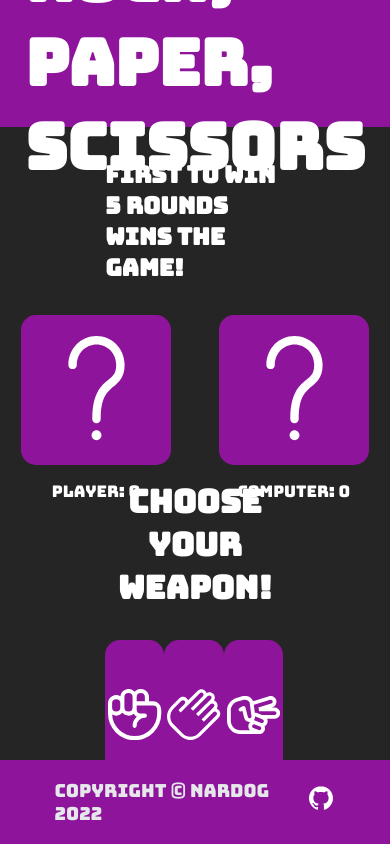
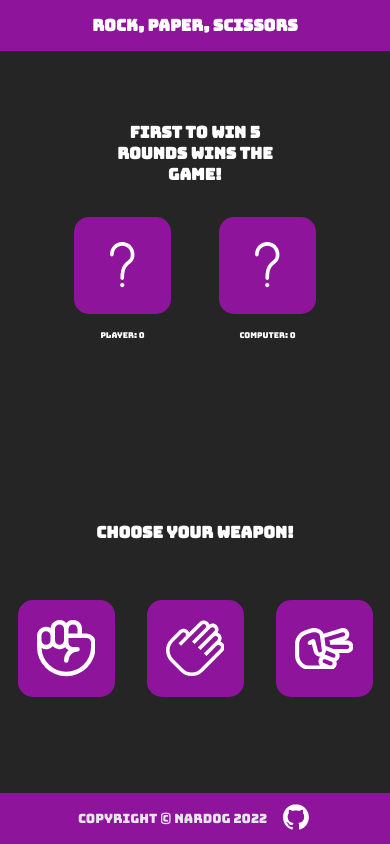
Before and after one commit to nard0g/RockPaperScissors, a plain HTML site: page index.html in a window 390 px wide. Drawn offline with Linux system fonts and the light colour scheme.

Commit message:
Project complete for now

```diff
--- a/index.html
+++ b/index.html
@@ -16,7 +16,7 @@
         <h1>Rock, Paper, Scissors</h1>
     </header>
 
-
+    <div class="gameBoardWrapper">
         <div class="gameBoard">
 
             <div class="resultsArea">
@@ -89,6 +89,7 @@
             </dialog>
 
         </div>
+    </div>
 
     <footer>
         Copyright &copy; nard0g 2022
--- a/style.css
+++ b/style.css
@@ -11,10 +11,8 @@ body {
 
 header {
     background-color: #8e149c;
-    width: 72vw;
-    height: 15vh;
-    padding-left: 14vw;
-    padding-right: 14vw;
+    width: 100%;
+    height: 15%;
     display: flex;
     justify-content: center;
     align-items: center;
@@ -25,14 +23,19 @@ h1 {
     font-size: 4rem;
 }
 
+.gameBoardWrapper {
+    display: flex;
+    justify-content: center;
+}
+
 .gameBoard {
-    height: 75vh;
+    height: 75%;
     width: 46vw;
     background-color: #252525;
-    margin: 0 27vw;
     display: flex;
     flex-direction: column;
     justify-content: space-around;
+    align-items: center;
 }
 
 svg {
@@ -51,6 +54,7 @@ svg {
     justify-content: center;
     margin: 2rem 0;
     font-size: 1.25rem;
+    text-align: center;
 }
 
 .resultCard {
@@ -62,7 +66,6 @@ svg {
 
 .scoreUpdate {
     font-size: 2rem;
-    transition: .25s;
 }
 
 .playerChoiceResult, .computerChoiceResult {
@@ -97,12 +100,14 @@ svg {
     display: flex;
     align-items: center;
     justify-content: center;
+    margin: 1rem;
 }
 
 h2 {
     padding-top: 1rem;
     color: white;
     font-size: 2rem;
+    text-align: center;
 }
 
 .playerChoices {
@@ -157,21 +162,21 @@ footer {
 }
 
 .modal {
-    height: 70vh;
+    height: 70%;
     width: 60vw;
-    margin: 12vw 20vw;
+    margin: 15vh 20vw;
     background-color: #b924c9;
     border: none;
     border-radius: 25px;
 }
 
 .modalContent {
-    outline: 1px solid red;
     height: 100%;
     display: flex;
     flex-direction:column;
     align-items: center;
     justify-content: center;
+    text-align: center;
 }
 
 .gameEndMessage {
@@ -186,3 +191,137 @@ footer {
     border: none;
     background-color: #252525;
 }
+
+
+@media only screen and (max-width: 1200px) {
+    header {
+        width: 100vw;
+    }
+}
+
+
+@media only screen and (max-width: 1075px) {
+    .gameBoard {
+        width: 86%;
+    }
+
+    .playerChoices {
+        width: 86%;
+    }
+
+    .modal {
+        height: 72vh;
+        min-width: 80vw;
+        max-width: 80vw;
+        margin: 14vh 10vw;
+        border-radius: 25px;
+    }
+}
+
+@media only screen and (max-width: 825px) {
+    h1 {
+        font-size: 2.5rem;
+    }
+}
+
+@media only screen and (max-width: 650px) {
+    .gameBoard {
+        width: 100%;
+    }
+
+    .choiceCard {
+        height: 100px;
+        width: 100px;
+        padding: 1rem;
+    }
+
+    .playerChoiceResult, .computerChoiceResult {
+        height: 100px;
+        width: 100px;
+        padding: 1rem;
+    }
+
+    .choiceCard:hover {
+        height: 125px;
+        width: 125px;
+    }
+
+    .scores {
+        font-size: .7rem;
+    }
+
+    .messages {
+        font-size: 1rem;
+    }
+
+    h2 {
+        font-size: 1.5rem;
+    }
+
+    .modal {
+        height: 74vh;
+        min-width: 100vw;
+        max-width: 100vw;
+        margin: 12vh 0vw;
+        border-radius: 25px;
+    }
+
+    .gameEndMessage {
+        font-size: 2rem;
+    }
+}
+
+
+@media only screen and (max-width: 550px) {
+    header {
+        height: 6vh;
+    }
+
+    .gameBoard {
+        height: 88vh;
+    }
+
+    h1, h2, h3, footer {
+        font-size: 1rem;
+    }
+
+    footer {
+        height: 6vh;
+    }
+
+    .github {
+        width: 1.8rem;
+        height: 1.8rem;
+        margin-left: 1rem;
+    }
+
+    .modal {
+        height: 88vh;
+        min-width: 100vw;
+        max-width: 100vw;
+        margin: 6vh 0vw;
+        border-radius: 25px;
+    }
+}
+
+@media only screen and (max-width: 455px) {
+    .choiceCard, .playerChoiceResult, .computerChoiceResult {
+        height: 65px;
+        width: 65px;
+        padding: 1rem;
+    }
+
+    .choiceCard:hover {
+        height: 80px;
+        width: 80px;
+    }
+
+    .scores {
+        font-size: .5rem;
+    }
+
+    footer {
+        font-size: .8rem;
+    }
+
+}
```
Lines whose indentation alone changed are shown as unchanged.
